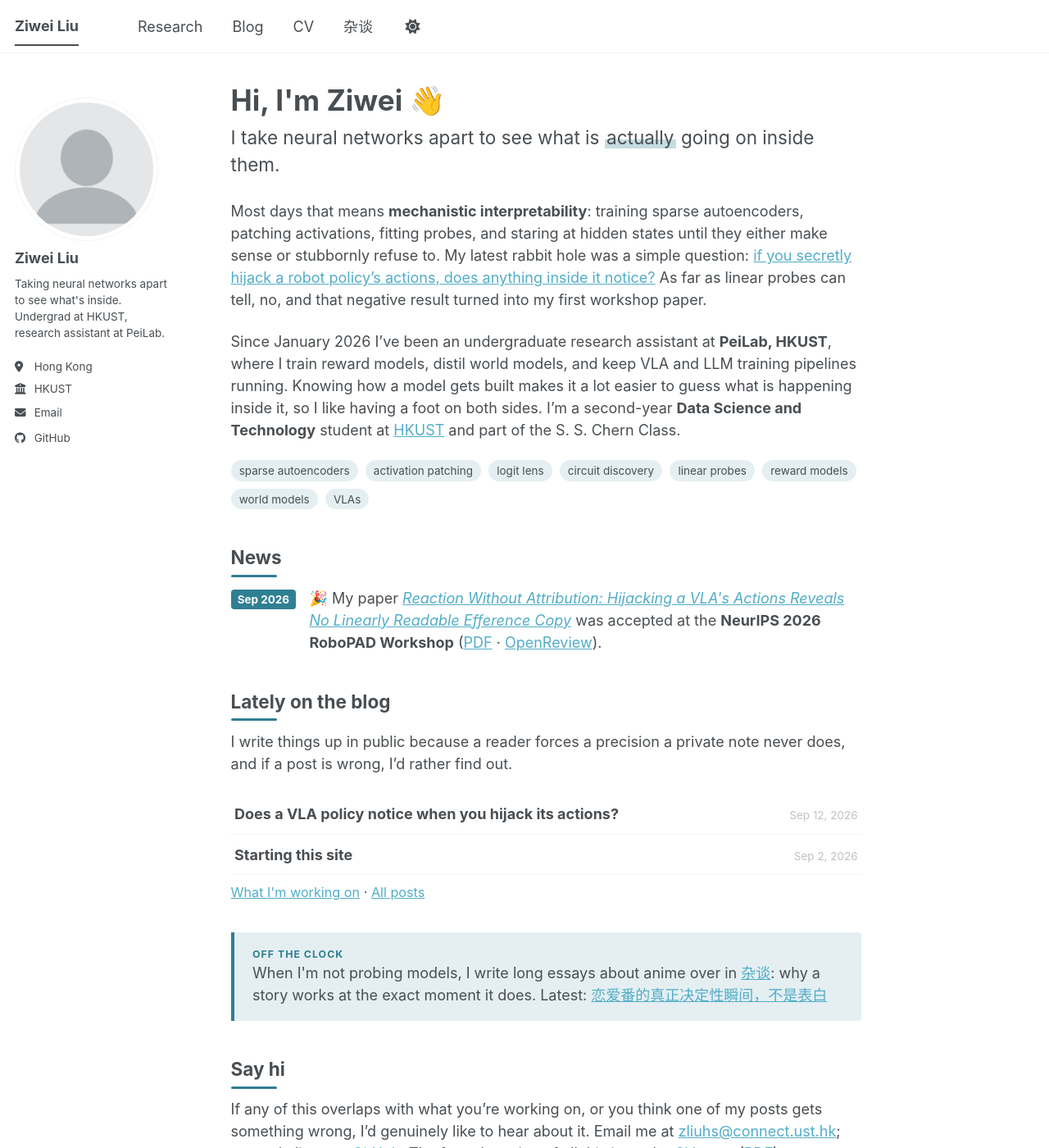
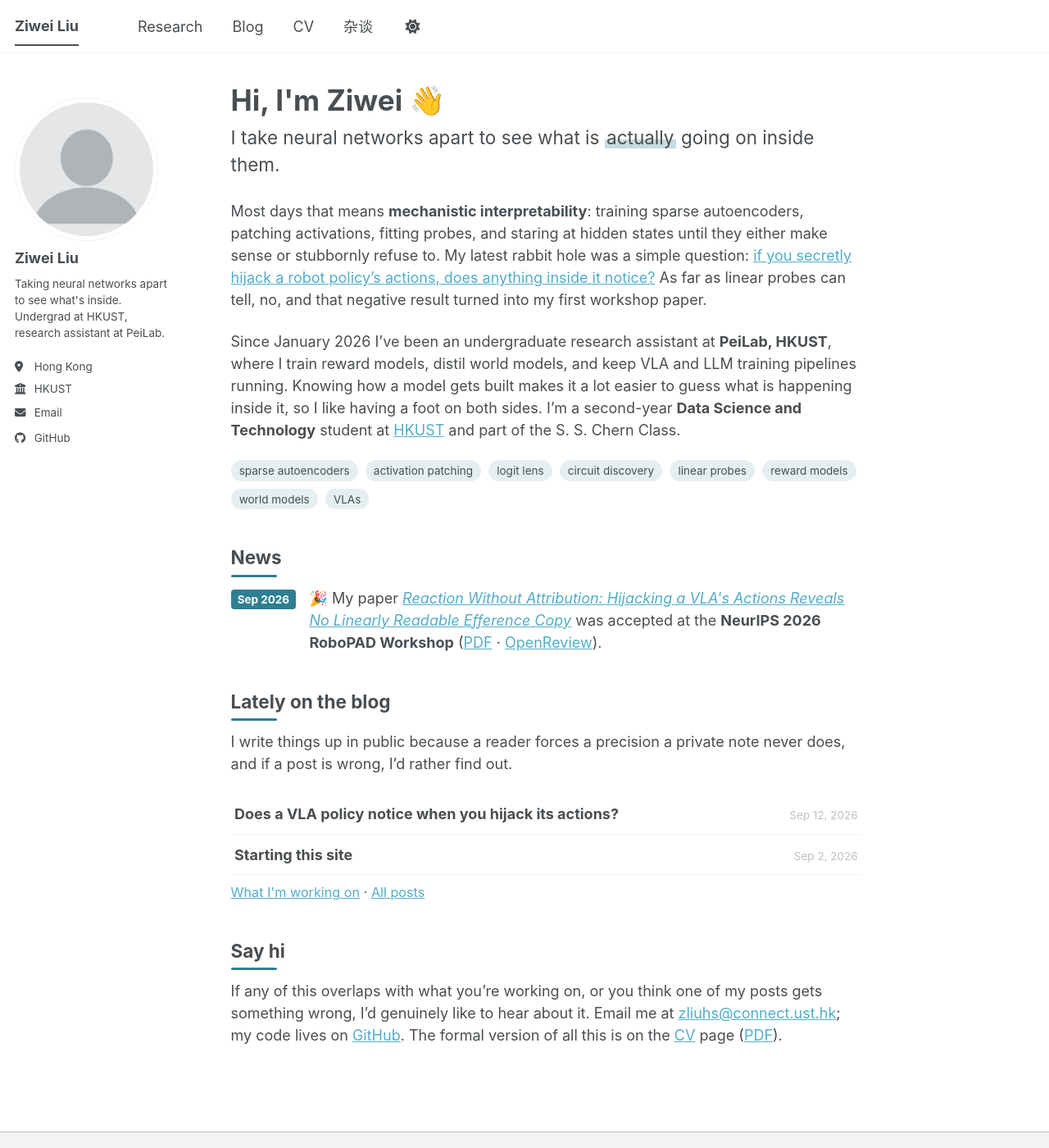
Before and after one commit to Waxmell114514/blog, a Jekyll site: the page built from _pages/about.md, in a window 1280 px wide and 1400 px high. Shown: the whole window at 82% size. Built offline with Jekyll 4.4.1, drawn with Linux system fonts in a browser that asks for light colours; a script bundle is joined from its source files by our own code; library files that are not in the unit come from our copies.

Commit message:
Remove the Off the clock aside from the homepage
The 杂谈 section stays in the top navigation.

Co-Authored-By: Claude Opus 5.5 (1M context) <noreply@anthropic.com>
Claude-Session: https://claude.ai/code/session_011WcMNj97Wax8qmv9mm8Xxy

```diff
--- a/_pages/about.md
+++ b/_pages/about.md
@@ -75,17 +75,6 @@ never does, and if a post is wrong, I'd rather find out.
 </ul>
 <p class="home-more"><a href="{{ base_path }}/research/">What I'm working on</a> · <a href="{{ base_path }}/year-archive/">All posts</a></p>
 
-{% assign zt_latest = site.zatsudan | sort: "date" | reverse | first %}
-{% if zt_latest %}
-<aside class="home-aside">
-  <p class="home-aside-label">Off the clock</p>
-  <p>When I'm not probing models, I write long essays about anime over in
-    <a href="{{ base_path }}/zatsudan/">杂谈</a>: why a story works at the
-    exact moment it does. Latest:
-    <a href="{{ base_path }}{{ zt_latest.url }}">{{ zt_latest.title }}</a></p>
-</aside>
-{% endif %}
-
 ## Say hi
 
 If any of this overlaps with what you're working on, or you think one of my
--- a/_sass/layout/_home.scss
+++ b/_sass/layout/_home.scss
@@ -157,29 +157,6 @@
   font-size: 0.9em;
 }
 
-/* Off-the-clock aside
-   ========================================================================== */
-
-.home-aside {
-  margin: 2em 0 0;
-  padding: 1em 1.25em;
-  border-left: 4px solid var(--global-base-color);
-  border-radius: 0 $border-radius $border-radius 0;
-  background: var(--home-tint);
-
-  p {
-    margin: 0;
-  }
-}
-
-.page__content .home-aside-label {
-  font-size: $type-size-7;
-  font-weight: bold;
-  letter-spacing: 0.08em;
-  text-transform: uppercase;
-  color: var(--global-base-color);
-}
-
 @media (max-width: $small) {
   .page__content .home-hello {
     font-size: $type-size-3;
```
